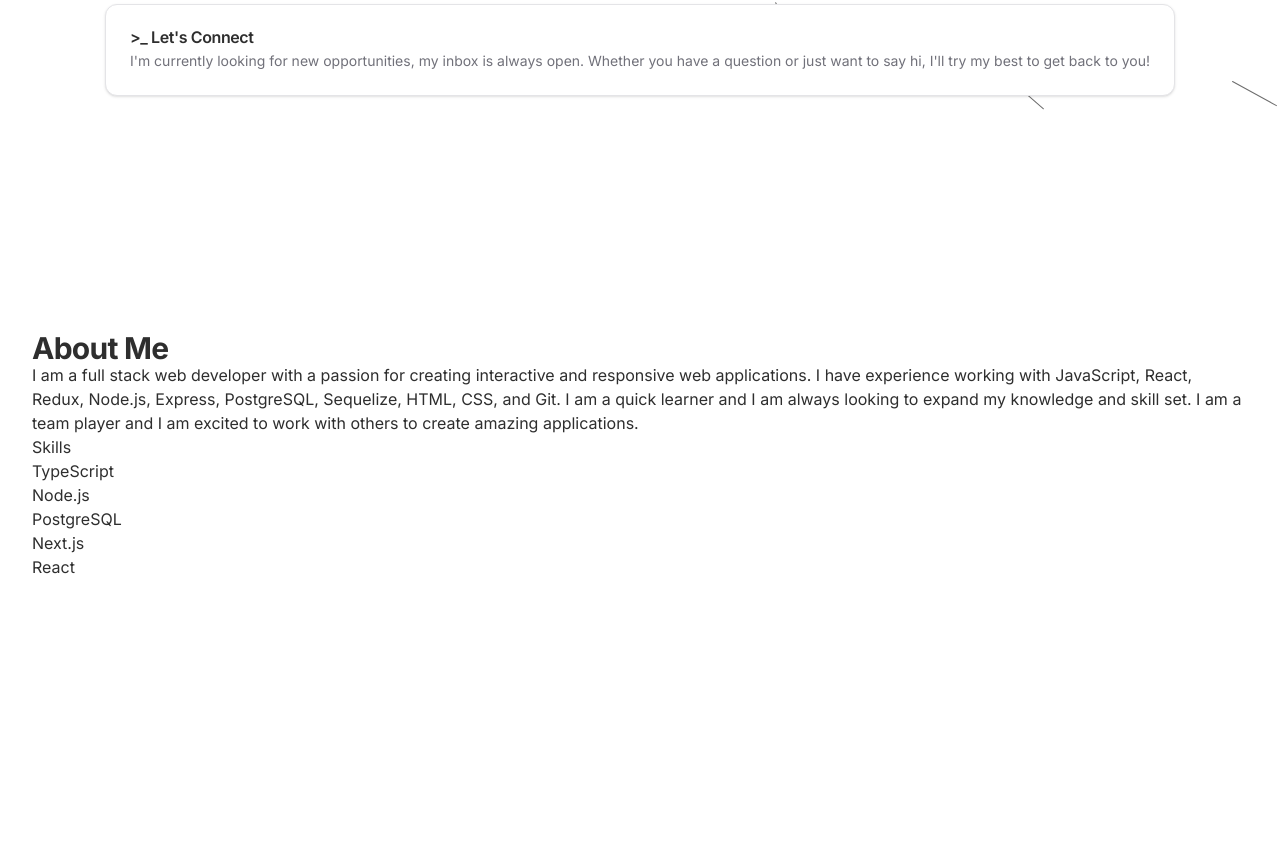
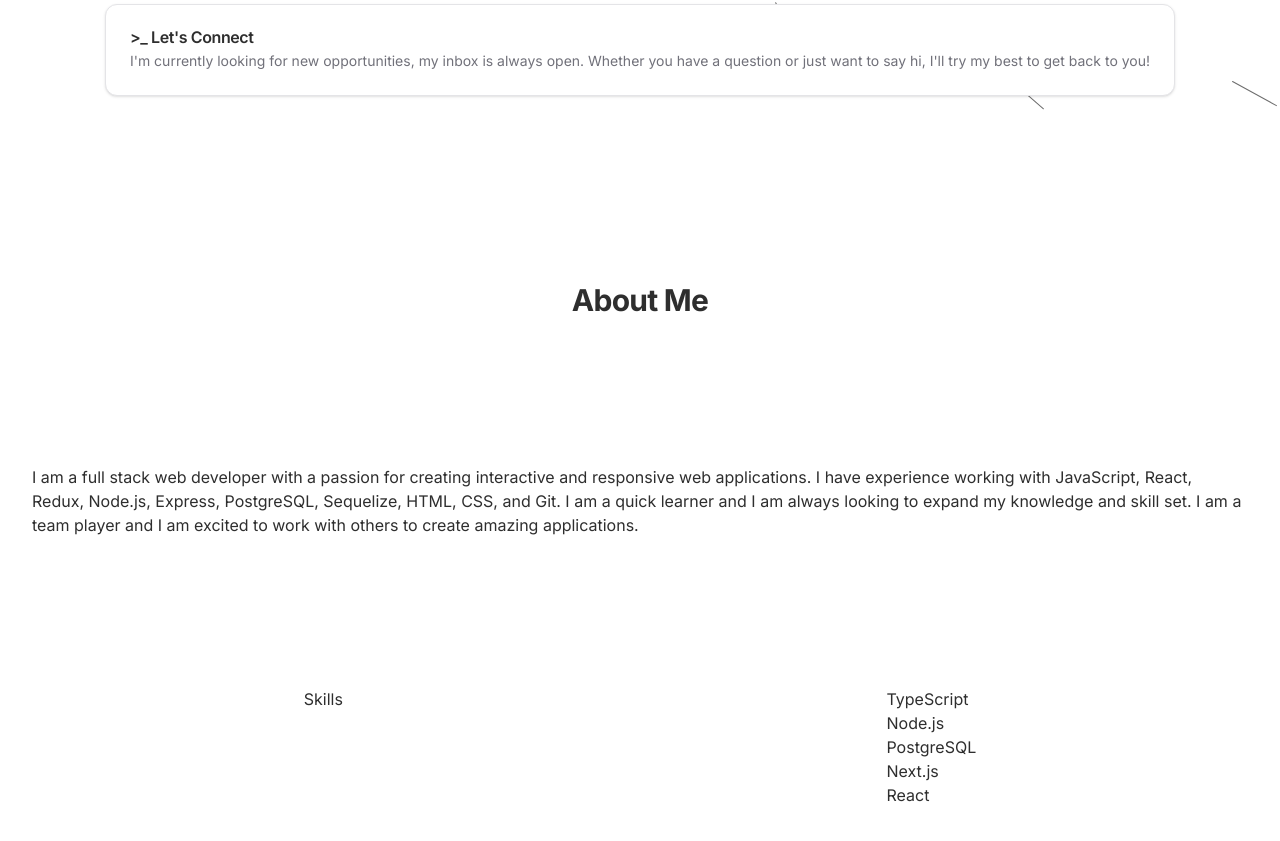
Before and after one commit to gautchap/portfolio, a Next.js app: page / in a window 1280 px wide. Shown: the part 691-1532 px from the top of the page. Built offline with nearby package versions, Linux system fonts and the light colour scheme.

Commit message:
refactor : change css

```diff
--- a/src/components/about-section.tsx
+++ b/src/components/about-section.tsx
@@ -22,7 +22,7 @@ export default function AboutSection({ children }: AboutSectionProps) {
       initial="initial"
       animate={isInView ? "animate" : "initial"}
       transition={{ duration: 0.5 }}
-      className="h-[100dvh] pt-12 md:pt-44 container transform-gpu"
+      className="min-h-screen pt-12 md:pt-32 container flex justify-around flex-wrap gap-4 md:gap-0 transform-gpu"
       ref={reference}
     >
       {children}
```
